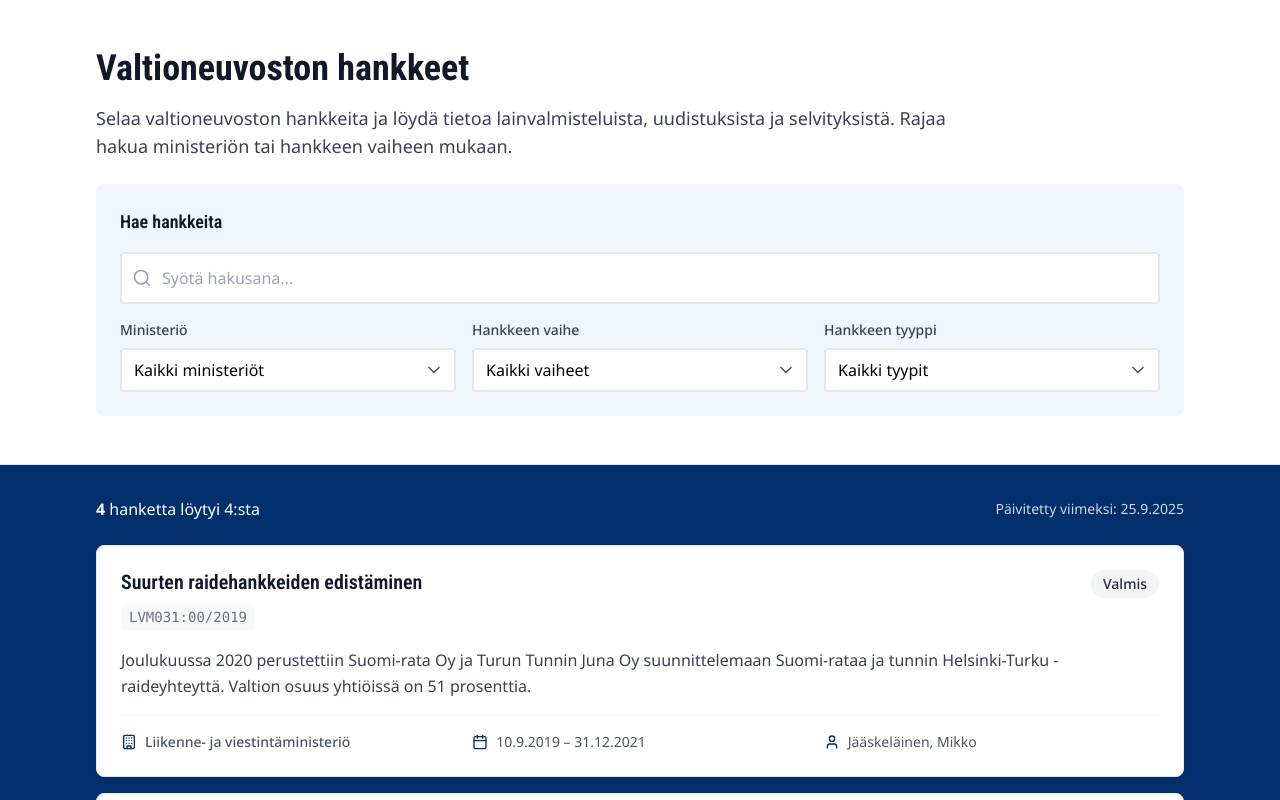
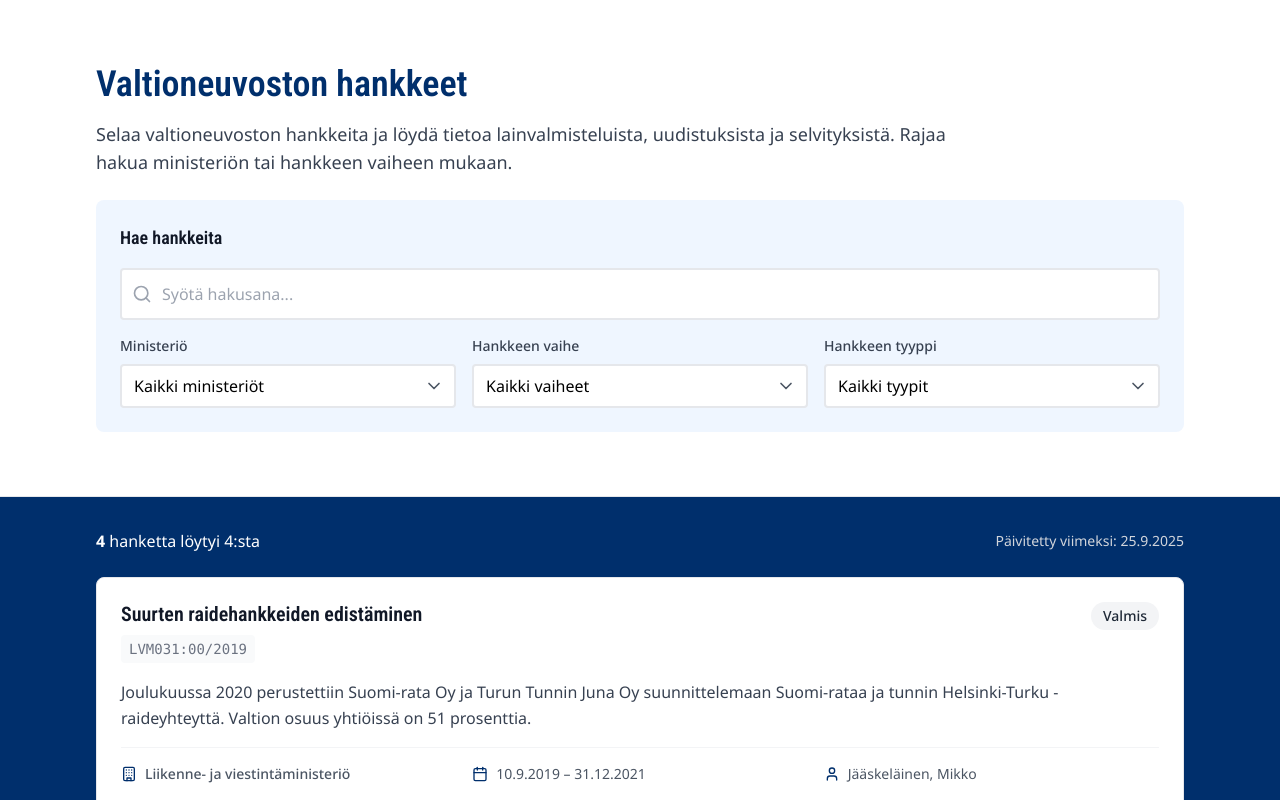
Before and after one commit to tuomopekka/hankehaku, a React (Vite) app: page / in a window 1280 px wide. Shown: the top 800 px of the page. Built offline with nearby package versions, Linux system fonts and the light colour scheme.

Commit message:
Update App.jsx

```diff
--- a/src/App.jsx
+++ b/src/App.jsx
@@ -1,10 +1,10 @@
 import React, { useState, useEffect } from 'react';
 import { Search, Filter, Calendar, Building, User, ExternalLink, FileText, Download, Loader, ChevronDown } from 'lucide-react';
 
-// Google Fonts import for Noto Sans and Roboto Condensed
+// Google Fonts import for Noto Sans, Roboto Condensed, and Roboto Slab
 if (!document.querySelector('link[href*="fonts.googleapis.com"]')) {
   const fontLink = document.createElement('link');
-  fontLink.href = 'https://fonts.googleapis.com/css2?family=Noto+Sans:wght@300;400;500;600;700&family=Roboto+Condensed:wght@300;400;500;600;700&display=swap';
+  fontLink.href = 'https://fonts.googleapis.com/css2?family=Noto+Sans:wght@300;400;500;600;700&family=Roboto+Condensed:wght@300;400;500;600;700&family=Roboto+Slab:wght@300;400;500;600;700&display=swap';
   fontLink.rel = 'stylesheet';
   document.head.appendChild(fontLink);
 }
@@ -394,9 +394,9 @@ export default function ValtioneuvostoHaku() {
     <div className="min-h-screen" style={{ backgroundColor: '#002f6c', fontFamily: '"Noto Sans", sans-serif' }}>
       {/* Main header */}
       <div className="bg-white border-b">
-        <div className="max-w-6xl mx-auto px-8 py-12">
+        <div className="max-w-6xl mx-auto px-8 py-16">
           <div className="mb-6">
-            <h1 className="text-4xl font-bold text-gray-900 mb-4" style={{ fontFamily: '"Roboto Condensed", sans-serif' }}>
+            <h1 className="text-4xl font-semibold mb-4" style={{ fontFamily: '"Roboto Slab", serif', color: '#002f6c' }}>
               Valtioneuvoston hankkeet
             </h1>
             <p className="text-lg text-gray-700 max-w-4xl">
```
